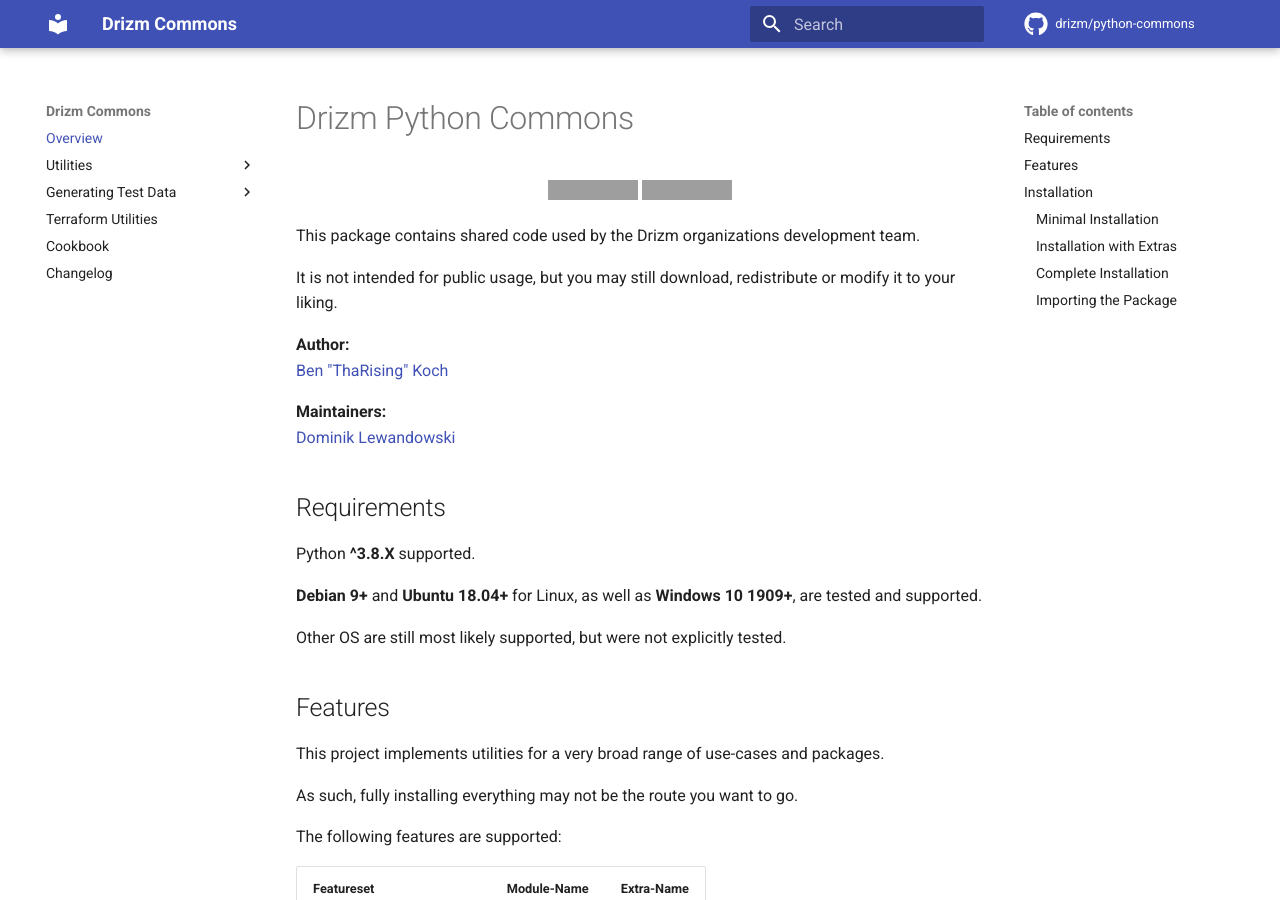
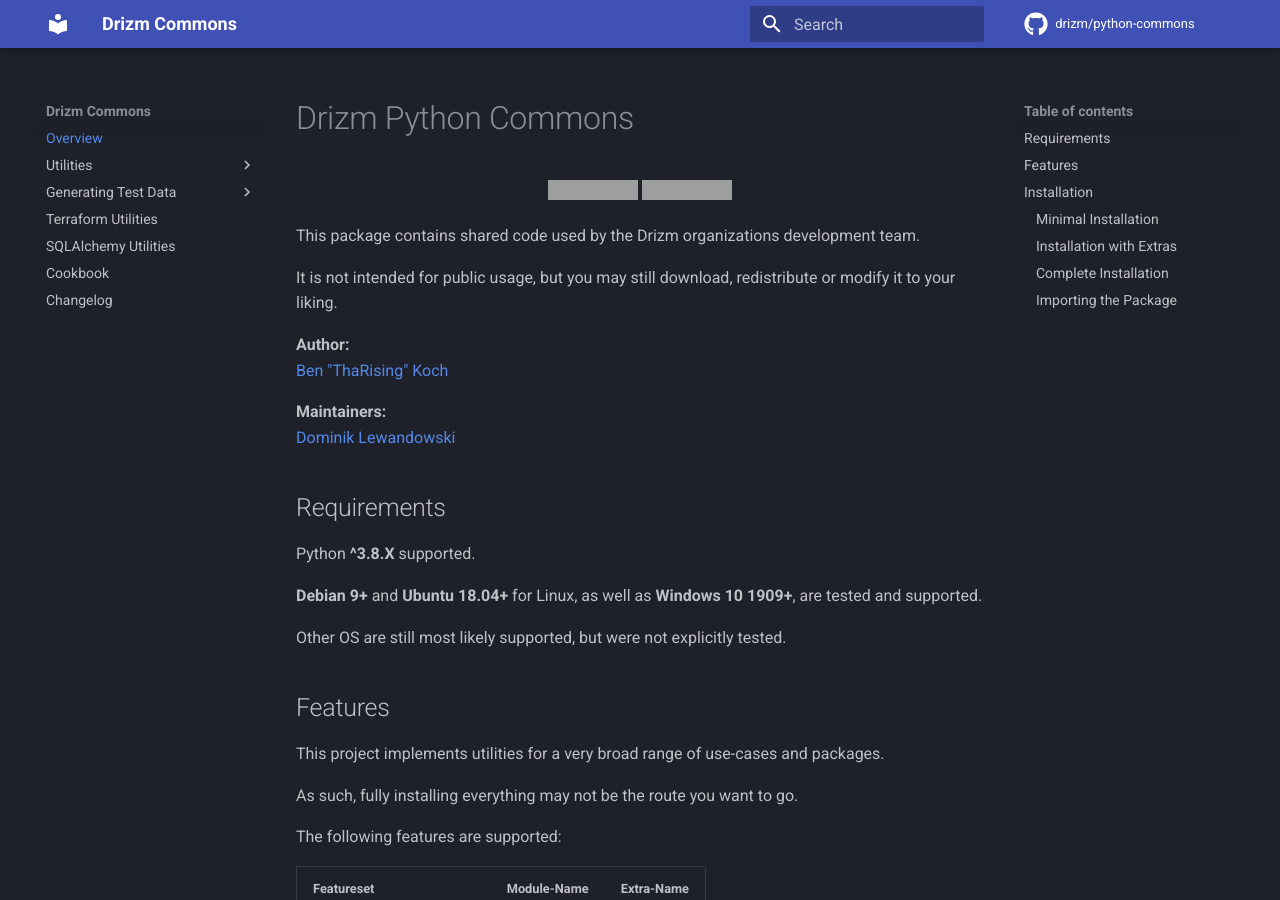
Before and after one commit to drizm-team/python-commons, an MkDocs documentation site: the page built from docs/index.md, in a window 1280 px wide and 900 px high. Built offline with MkDocs 1.6.1 and Material for MkDocs 9.7.7, drawn with Linux system fonts in a browser that asks for light colours; comment, search, counter and statistics services are not loaded; grey boxes are pictures that could not be loaded.

Commit message:
Switched documentation to dark mode

```diff
--- a/mkdocs.yml
+++ b/mkdocs.yml
@@ -5,6 +5,8 @@
   name: material
   icon:
     repo: fontawesome/brands/github
+  palette:
+    scheme: slate
 
 markdown_extensions:
   - pymdownx.highlight
@@ -35,5 +37,6 @@
     - Generating Test Data:
       - "Primitive Data": faking.md
     - Terraform Utilities: terraform.md
+    - SQLAlchemy Utilities: sqla.md
     - Cookbook: cookbook.md
     - Changelog: changes.md
```
